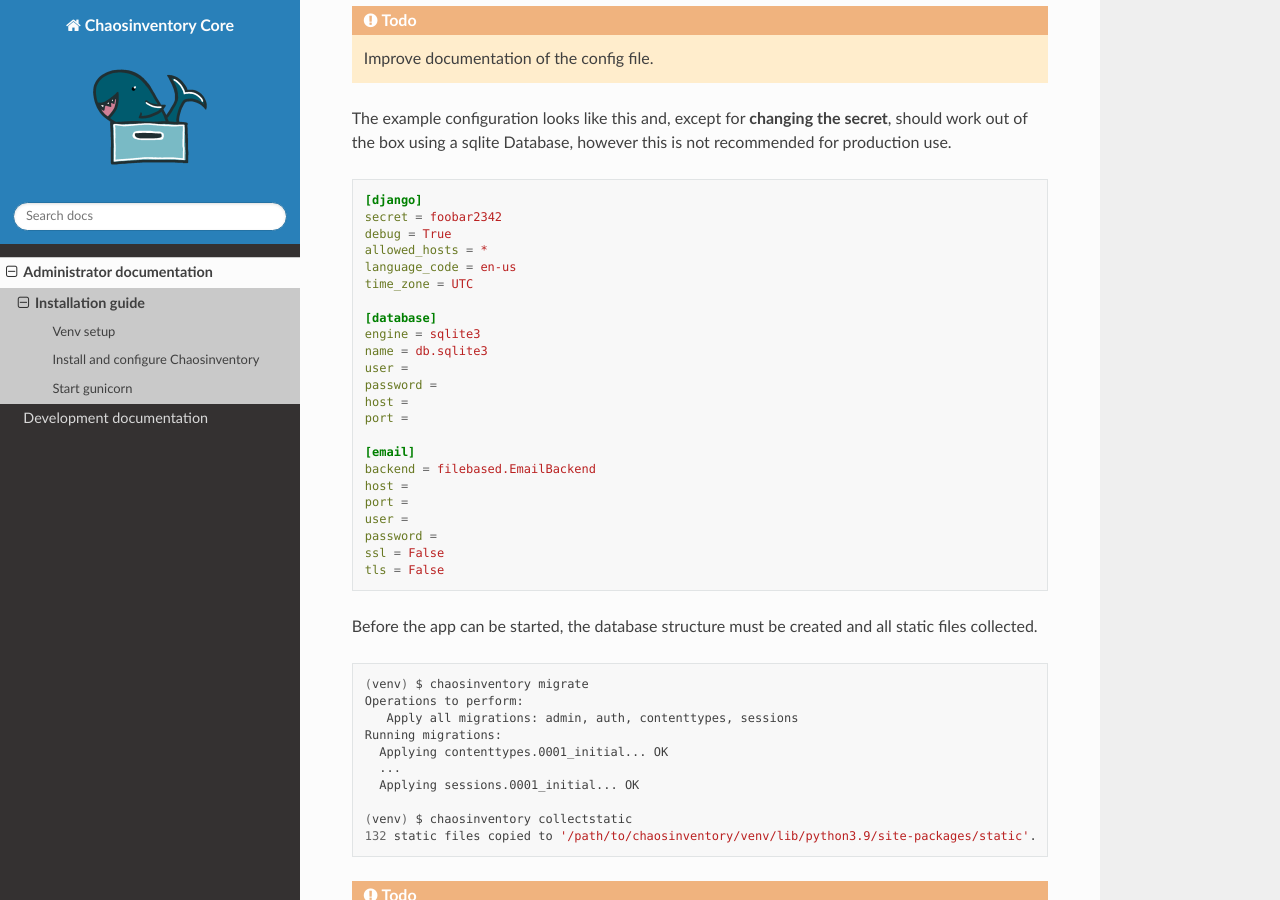
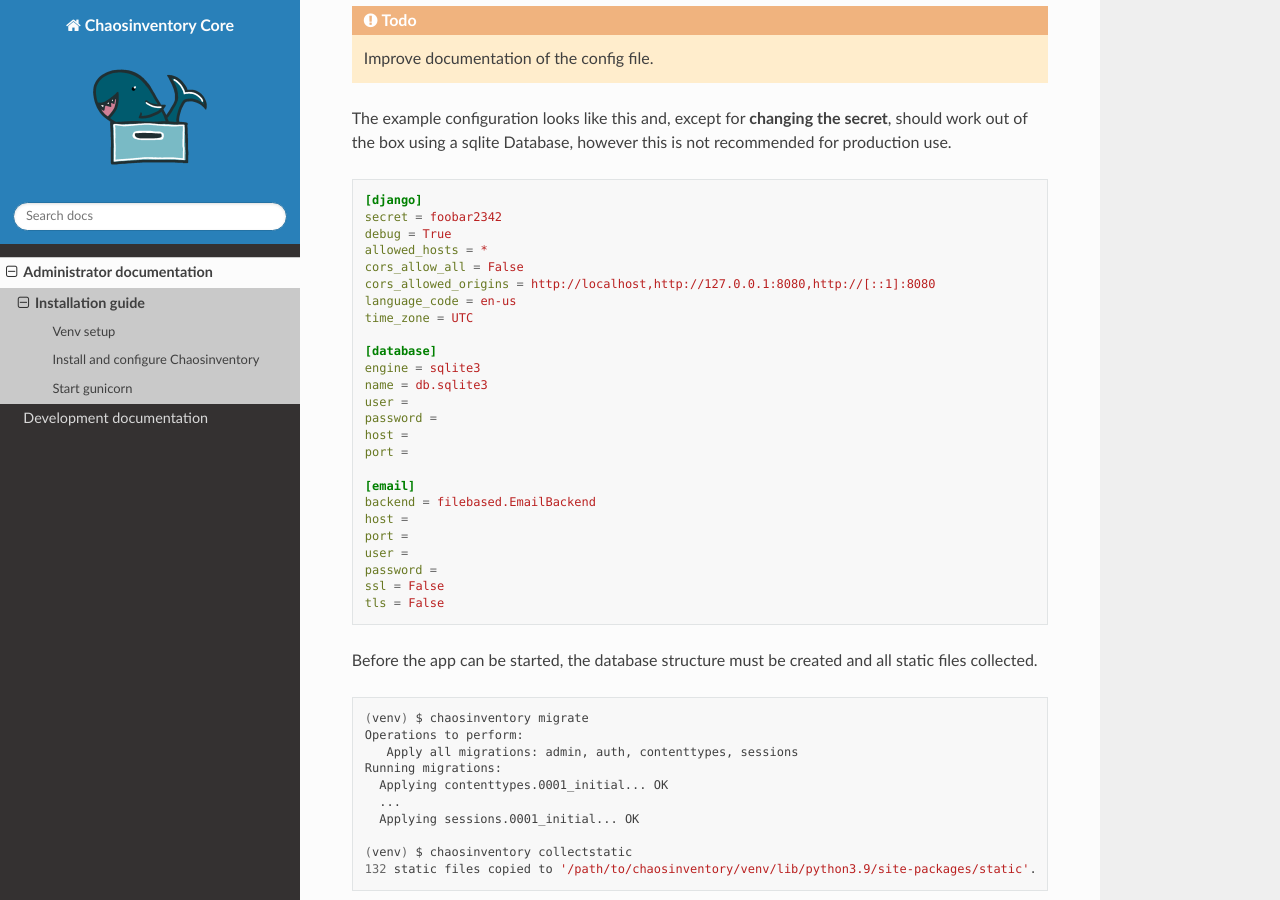
Before and after one commit to chaosinventory/chaosinventory, a Sphinx documentation site: the page built from doc/admin/installation/index.rst, in a window 1280 px wide and 900 px high, scrolled down 1250 px. Built offline with Sphinx 7.4.7 and the Read the Docs theme 2.0.0, drawn with Linux system fonts in a browser that asks for light colours; pages that are not in the unit, such as notebooks, are missing from menus.

Commit message:
Update default config in docs

```diff
--- a/doc/admin/installation/index.rst
+++ b/doc/admin/installation/index.rst
@@ -69,6 +69,8 @@
   secret = foobar2342
   debug = True
   allowed_hosts = *
+  cors_allow_all = False
+  cors_allowed_origins = http://localhost,http://127.0.0.1:8080,http://[::1]:8080
   language_code = en-us
   time_zone = UTC
 
```
